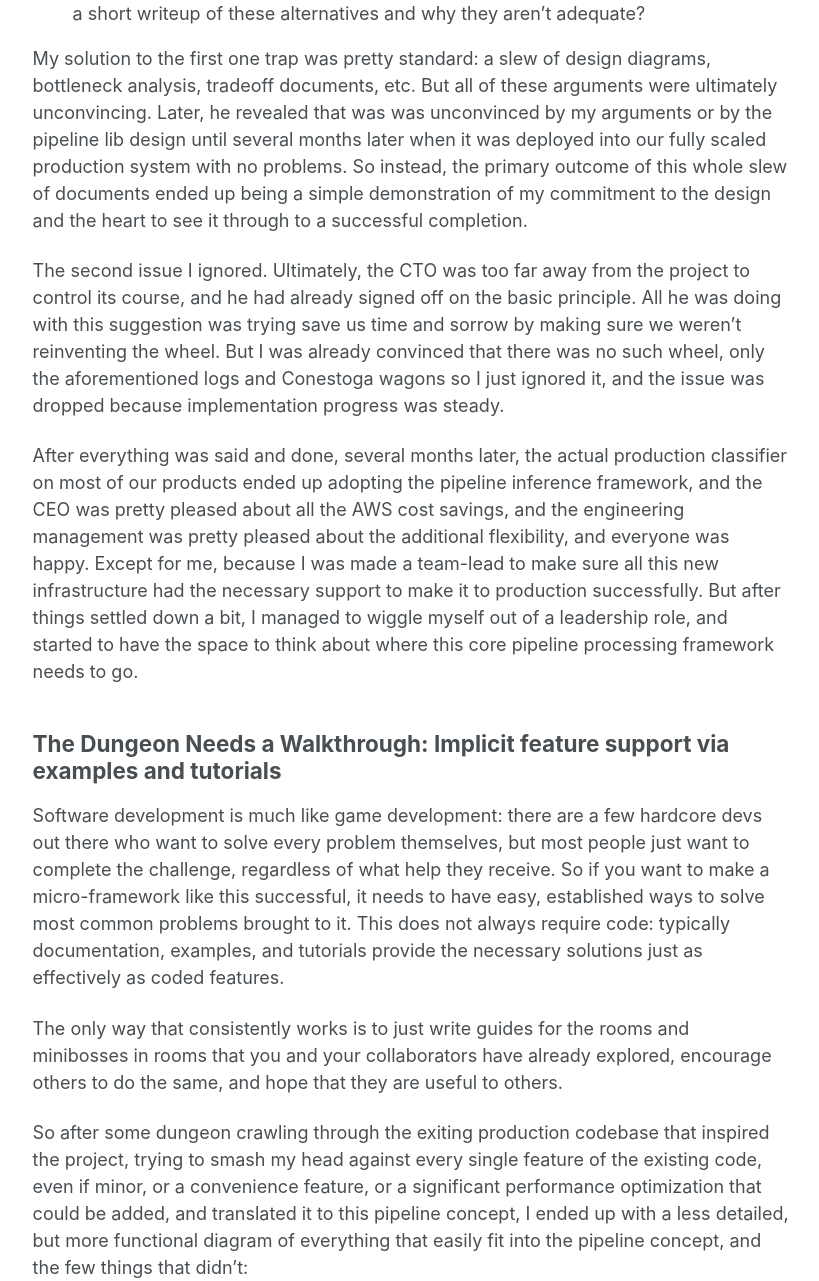
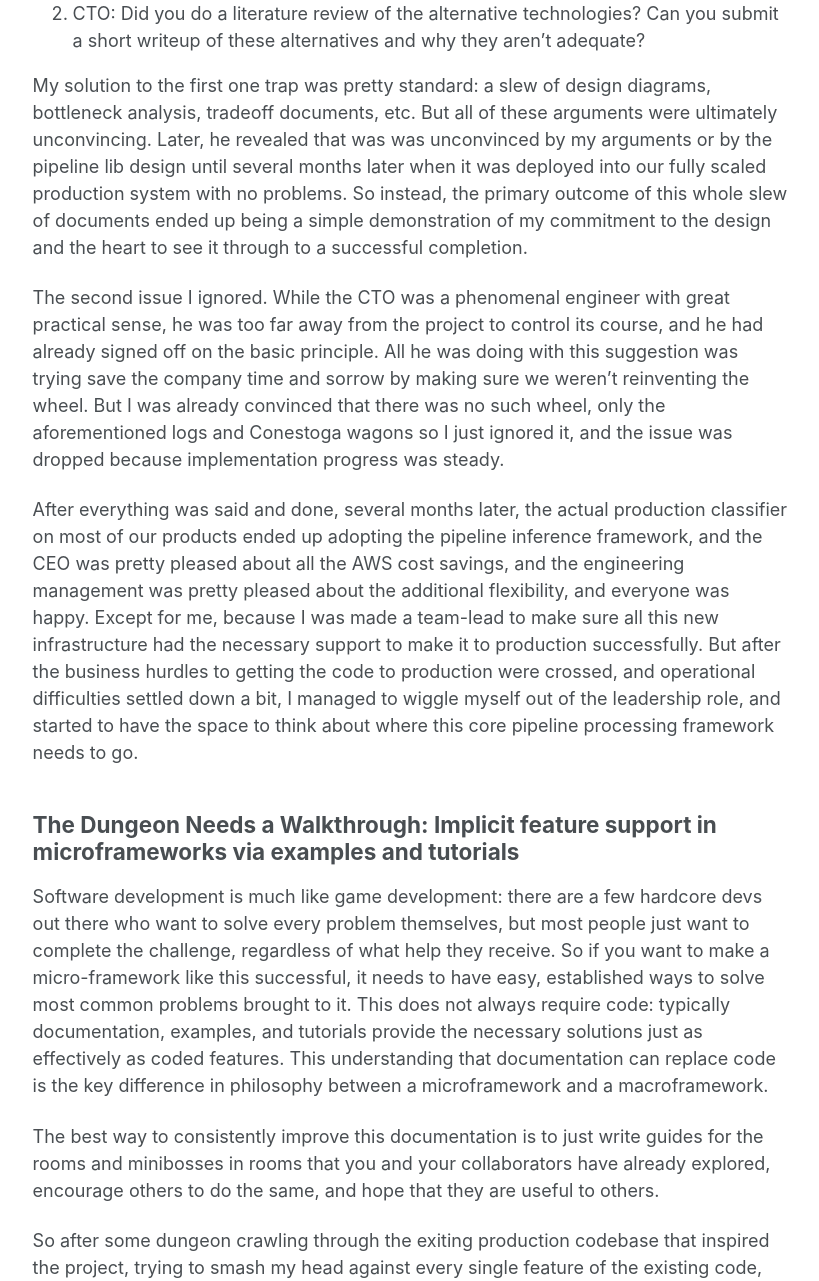
Before and after one commit to benblack769/benblack769.github.io, a Jekyll site: the page built from posts/blog/pipeline-processing.md, in a window 1280 px wide and 1400 px high, scrolled down 6982 px, cut to the strip 0-1281 px from the top of the window. Shown: the whole strip, without its empty margins (229-1048 px from the left). Built offline with Jekyll 4.4.1, drawn with Linux system fonts in a browser that asks for light colours; some of the changed text lies outside the part shown.

Commit message:
more edits

````diff
--- a/posts/blog/pipeline-processing.md
+++ b/posts/blog/pipeline-processing.md
@@ -43,7 +43,7 @@
 "Python multiprocessing bug". This phrase tends to strike anxiety into the hearts of even those software developers experienced with multithreading in other computer languages or systems. It certainly struck some anxiety to all of us working on this system.
 <!-- Even Guido Von Rossum, the creator of python seems to view this subject with a bit of hesitation, in an interview after leaving his position as the BDLF of python, Guido von Rossum mentioned the relief he felt of not having to triage bug severity of (a random example he mentions) "multiprocessing bugs".  -->
 
-And it isn't just that we were particularly bad at it, as it is a dreaded problem across the entire python data processing ecosystem. Most python-based high performance data processing frameworks includes "multiprocessing support" as a cool add-on feature to improve performance (i.e. pandas, scikit-learn, dagster, ray, etc). Unfortunately, in seemingly every single one of those systems, this feature has an long trail of bug reports, performance concerns, and other usage difficulties. These difficulties often add up to hundreds of hours of wasted effort from downstream developers, and stress that could have been avoided simply by using another language with better parallelism support. And so python multiprocessing is often the most prominent issue that pushes developers to look for an alternative to python, even at great expense and losing the great advantages of python's incredible computational ecosystem.
+And it isn't just that our codebase was particularly messy, as it is a dreaded problem across the entire python data processing ecosystem. Most python-based high performance data processing frameworks includes "multiprocessing support" as a cool add-on feature to improve performance (i.e. pandas, scikit-learn, dagster, ray, etc). Unfortunately, in seemingly every single one of those systems, this feature has an long trail of bug reports, performance concerns, and other usage difficulties. These difficulties often add up to hundreds of hours of wasted effort from downstream developers, and stress that could have been avoided simply by using another language with better parallelism support. And so python multiprocessing is often the most prominent issue that pushes developers to look for an alternative to python, even at great expense and losing the great advantages of python's incredible computational ecosystem.
 
 But what if we started from scratch, and built a micro-framework architected specifically around python multiprocessing difficulties, rather than trying to add in support later? What if we geared up to face the last boss, from the very beginning?
 
@@ -116,15 +116,15 @@
 
 My solution to the first one trap was pretty standard: a slew of design diagrams, bottleneck analysis, tradeoff documents, etc. But all of these arguments were ultimately unconvincing. Later, he revealed that was was unconvinced by my arguments or by the pipeline lib design until several months later when it was deployed into our fully scaled production system with no problems. So instead, the primary outcome of this whole slew of documents ended up being a simple demonstration of my commitment to the design and the heart to see it through to a successful completion.
 
-The second issue I ignored. Ultimately, the CTO was too far away from the project to control its course, and he had already signed off on the basic principle. All he was doing with this suggestion was trying save us time and sorrow by making sure we weren't reinventing the wheel. But I was already convinced that there was no such wheel, only the aforementioned logs and Conestoga wagons so I just ignored it, and the issue was dropped because implementation progress was steady.
+The second issue I ignored. While the CTO was a phenomenal engineer with great practical sense, he was too far away from the project to control its course, and he had already signed off on the basic principle. All he was doing with this suggestion was trying save the company time and sorrow by making sure we weren't reinventing the wheel. But I was already convinced that there was no such wheel, only the aforementioned logs and Conestoga wagons so I just ignored it, and the issue was dropped because implementation progress was steady.
 
-After everything was said and done, several months later, the actual production classifier on most of our products ended up adopting the pipeline inference framework, and the CEO was pretty pleased about all the AWS cost savings, and the engineering management was pretty pleased about the additional flexibility, and everyone was happy. Except for me, because I was made a team-lead to make sure all this new infrastructure had the necessary support to make it to production successfully. But after things settled down a bit, I managed to wiggle myself out of a leadership role, and started to have the space to think about where this core pipeline processing framework needs to go.
+After everything was said and done, several months later, the actual production classifier on most of our products ended up adopting the pipeline inference framework, and the CEO was pretty pleased about all the AWS cost savings, and the engineering management was pretty pleased about the additional flexibility, and everyone was happy. Except for me, because I was made a team-lead to make sure all this new infrastructure had the necessary support to make it to production successfully. But after the business hurdles to getting the code to production were crossed, and operational difficulties settled down a bit, I managed to wiggle myself out of the leadership role, and started to have the space to think about where this core pipeline processing framework needs to go.
 
-## The Dungeon Needs a Walkthrough: Implicit feature support via examples and tutorials
+## The Dungeon Needs a Walkthrough: Implicit feature support in microframeworks via examples and tutorials
 
-Software development is much like game development: there are a few hardcore devs out there who want to solve every problem themselves, but most people just want to complete the challenge, regardless of what help they receive. So if you want to make a micro-framework like this successful, it needs to have easy, established ways to solve most common problems brought to it. This does not always require code: typically documentation, examples, and tutorials provide the necessary solutions just as effectively as coded features.
+Software development is much like game development: there are a few hardcore devs out there who want to solve every problem themselves, but most people just want to complete the challenge, regardless of what help they receive. So if you want to make a micro-framework like this successful, it needs to have easy, established ways to solve most common problems brought to it. This does not always require code: typically documentation, examples, and tutorials provide the necessary solutions just as effectively as coded features. This understanding that documentation can replace code is the key difference in philosophy between a microframework and a macroframework.
 
-The only way that consistently works is to just write guides for the rooms and minibosses in rooms that you and your collaborators have already explored, encourage others to do the same, and hope that they are useful to others.
+The best way to consistently improve this documentation is to just write guides for the rooms and minibosses in rooms that you and your collaborators have already explored, encourage others to do the same, and hope that they are useful to others.
 
 So after some dungeon crawling through the exiting production codebase that inspired the project, trying to smash my head against every single feature of the existing code, even if minor, or a convenience feature, or a significant performance optimization that could be added, and translated it to this pipeline concept, I ended up with a less detailed, but more functional diagram of everything that easily fit into the pipeline concept, and the few things that didn't:
 
@@ -218,6 +218,6 @@
     # if it hasn't been uploaded in awhile
 ```
 
-This context guard can redirect the global logger or stdout to a file just for this process, just for this particular timeframe, allowing different jobs in different parallel workers to append to fully separate log files. A different file for keeping track of the last uploaded time was also maintained so that the log could be updated if the context guard exits, and if there has been a 30s gap since the last timeout, whichever one comes first, implementing the occasional log upload efficiently but synchronously.
+This context guard can redirect the global logger or stdout to a file just for this process, just for this particular code chunk, allowing different jobs in different parallel workers to append to fully separate log files. A different file for keeping track of the last uploaded time was also maintained so that the log could be updated if the context guard exits, and if there has been a 30s gap since the last timeout, whichever one comes first, implementing the occasional log upload efficiently but synchronously.
 
 ## Current status
````
Also changed, not shown: other parts of posts/blog/pipeline-processing.md (+1 -1 lines).
